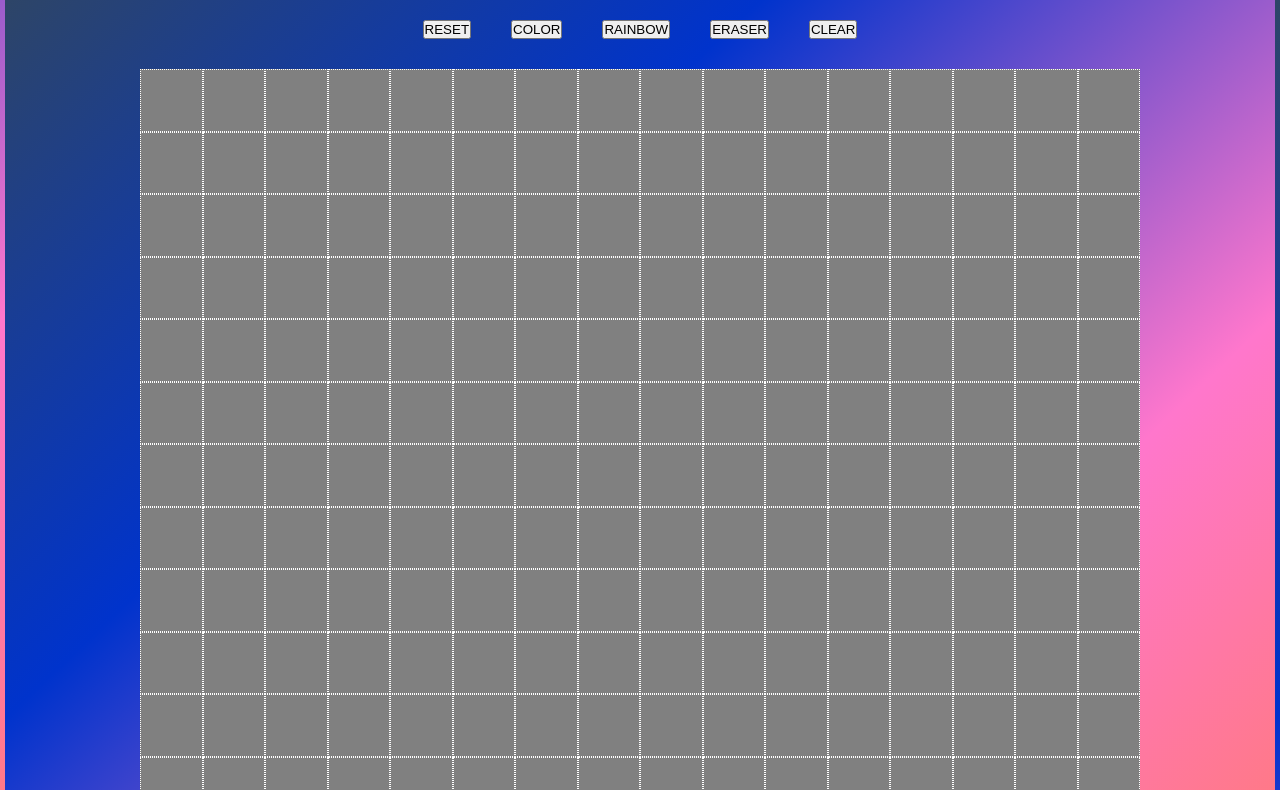
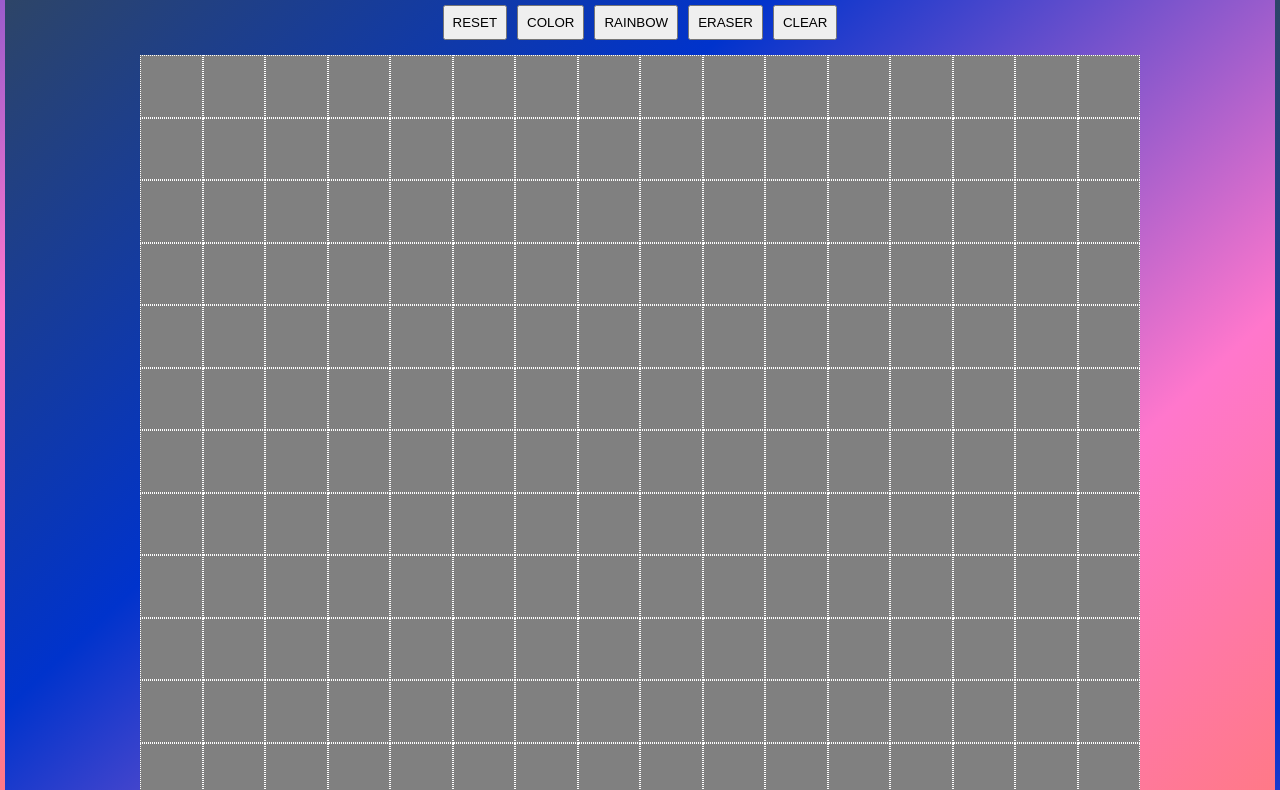
Before and after one commit to tobuya/etch-a-sketch, a plain HTML site: page index.html in a window 1280 px wide. Shown: the part 92-882 px from the top of the page. Drawn offline with Linux system fonts and the light colour scheme.

Commit message:
Added padding to buttons

```diff
--- a/styles.css
+++ b/styles.css
@@ -26,6 +26,10 @@ body {
     display: flex;
     align-items: center;
     justify-content: center;
+}
+.button {
+    flex: 1;
+    padding: 8px;
 }
 
 #grid-container {
@@ -60,10 +64,3 @@ body {
     animation-fill-mode: forwards;
     animation-play-state: running;
 }*/
-
-.button {
-    flex: 1 1 0;
-    height: auto;
-    width: auto;
-    margin: 20px;
-}
```
